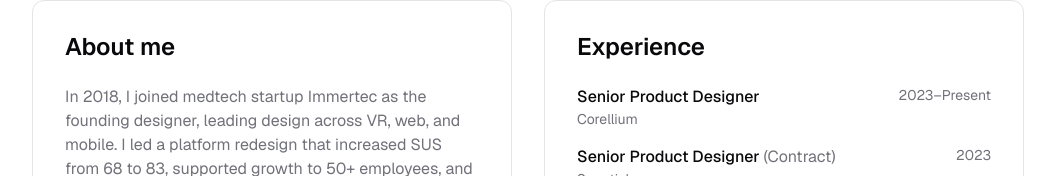
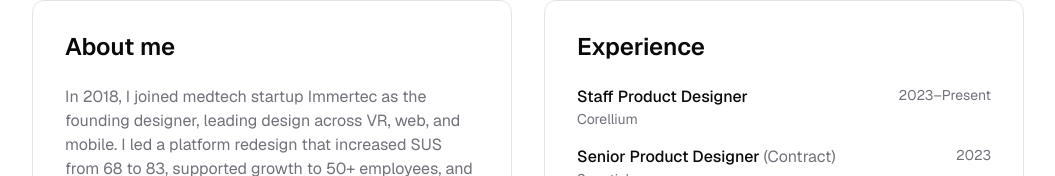
Before and after one commit to brendanciccone/portfolio, a Next.js app: page /about in a window 1280 px wide. Shown: the part 112-288 px from the top of the page, without its empty margins (112-1167 px from the left). Built offline with nearby package versions, Linux system fonts and the light colour scheme.

Commit message:
fix: update text and metadata

```diff
--- a/app/about/page.tsx
+++ b/app/about/page.tsx
@@ -66,7 +66,7 @@ export default function About() {
                   <ul className="space-y-4">
                     <li className="flex justify-between items-start">
                       <div>
-                        <span className="font-medium">Senior Product Designer</span>
+                        <span className="font-medium">Staff Product Designer</span>
                         <div className="text-sm text-muted-foreground">Corellium</div>
                       </div>
                       <span className="text-sm text-muted-foreground">2023–Present</span>
--- a/app/layout.tsx
+++ b/app/layout.tsx
@@ -9,9 +9,9 @@ import { SpeedInsights } from "@vercel/speed-insights/next"
 import { ErrorBoundary } from "@/components/error-boundary"
 
 export const metadata: Metadata = {
-  title: "Brendan Ciccone - 0 → 1 Senior Product Designer",
+  title: "Brendan Ciccone - 0 → 1 Staff Product Designer",
   description:
-    "Brendan Ciccone is a 0 → 1 Senior Product Designer with 7 years of experience turning ideas into fully realized B2B and B2C products across healthcare, cybersecurity, and finance.",
+    "Brendan Ciccone is a 0 → 1 Staff Product Designer with 7 years of experience turning ideas into fully realized B2B and B2C products across healthcare, cybersecurity, and finance.",
   icons: {
     icon: [
       { url: "/favicon-16x16.png", sizes: "16x16", type: "image/png" },
@@ -23,9 +23,9 @@ export const metadata: Metadata = {
     apple: "/apple-touch-icon.png",
   },
   openGraph: {
-    title: "Brendan Ciccone - 0 → 1 Senior Product Designer",
+    title: "Brendan Ciccone - 0 → 1 Staff Product Designer",
     description:
-      "Brendan Ciccone is a 0 → 1 Senior Product Designer with 7 years of experience turning ideas into fully realized B2B and B2C products across healthcare, cybersecurity, and finance.",
+      "Brendan Ciccone is a 0 → 1 Staff Product Designer with 7 years of experience turning ideas into fully realized B2B and B2C products across healthcare, cybersecurity, and finance.",
     url: "https://brendanciccone.com",
     siteName: "Brendan Ciccone",
     images: [
@@ -33,7 +33,7 @@ export const metadata: Metadata = {
         url: "/og.png",
         width: 1200,
         height: 630,
-        alt: "Brendan Ciccone - 0 → 1 Senior Product Designer",
+        alt: "Brendan Ciccone - 0 → 1 Staff Product Designer",
       },
     ],
     locale: "en_US",
@@ -41,16 +41,16 @@ export const metadata: Metadata = {
   },
   twitter: {
     card: "summary_large_image",
-    title: "Brendan Ciccone - 0 → 1 Senior Product Designer",
+    title: "Brendan Ciccone - 0 → 1 Staff Product Designer",
     description:
-      "Brendan Ciccone is a 0 → 1 Senior Product Designer with 7 years of experience turning ideas into fully realized B2B and B2C products across healthcare, cybersecurity, and finance.",
+      "Brendan Ciccone is a 0 → 1 Staff Product Designer with 7 years of experience turning ideas into fully realized B2B and B2C products across healthcare, cybersecurity, and finance.",
     creator: "@brendanciccone",
     images: [
       {
         url: "/og.png",
         width: 1200,
         height: 630,
-        alt: "Brendan Ciccone - 0 → 1 Senior Product Designer"
+        alt: "Brendan Ciccone - 0 → 1 Staff Product Designer"
       }
     ],
   },
--- a/app/page.tsx
+++ b/app/page.tsx
@@ -13,7 +13,7 @@ export default function Portfolio() {
       <div className="max-w-[1024px] mx-auto px-4 py-6 sm:py-8">
         <FadeIn delay={0} duration={350}>
           <p className="text-base sm:text-lg mb-8 sm:mb-12 text-muted-foreground font-medium">
-            <span className="text-foreground">0 → 1 Senior Product Designer</span> with 7 years of experience turning
+            <span className="text-foreground">0 → 1 Staff Product Designer</span> with 7 years of experience turning
             ideas into fully realized B2B and B2C products across healthcare, cybersecurity, and finance.
           </p>
         </FadeIn>
--- a/app/work/immertec/page.tsx
+++ b/app/work/immertec/page.tsx
@@ -2,7 +2,7 @@ import { generatePageMetadata, projectDetails } from "@/lib/metadata";
 
 export const metadata = generatePageMetadata({
   title: projectDetails.immertec.title,
-  description: `${projectDetails.immertec.description} by Brendan Ciccone, a 0 → 1 Senior Product Designer with 7 years of experience turning ideas into fully realized products.`,
+  description: `${projectDetails.immertec.description} by Brendan Ciccone, a 0 → 1 Staff Product Designer with 7 years of experience turning ideas into fully realized products.`,
   path: "/work/immertec",
   imageUrl: projectDetails.immertec.image.url,
   imageAlt: projectDetails.immertec.image.alt,
--- a/app/work/layout.tsx
+++ b/app/work/layout.tsx
@@ -3,7 +3,7 @@ import type { Metadata } from "next"
 
 export const metadata: Metadata = {
   title: "Work | Brendan Ciccone",
-  description: "Portfolio of Brendan Ciccone, a 0 → 1 Senior Product Designer with 7 years of experience.",
+  description: "Portfolio of Brendan Ciccone, a 0 → 1 Staff Product Designer with 7 years of experience.",
 }
 
 export default function WorkLayout({
--- a/app/work/paidly/page.tsx
+++ b/app/work/paidly/page.tsx
@@ -2,7 +2,7 @@ import { generatePageMetadata, projectDetails } from "@/lib/metadata";
 
 export const metadata = generatePageMetadata({
   title: projectDetails.paidly.title,
-  description: `${projectDetails.paidly.description} by Brendan Ciccone, a 0 → 1 Senior Product Designer with 7 years of experience turning ideas into fully realized products.`,
+  description: `${projectDetails.paidly.description} by Brendan Ciccone, a 0 → 1 Staff Product Designer with 7 years of experience turning ideas into fully realized products.`,
   path: "/work/paidly",
   imageUrl: projectDetails.paidly.image.url,
   imageAlt: projectDetails.paidly.image.alt,
--- a/app/work/spontivly/page.tsx
+++ b/app/work/spontivly/page.tsx
@@ -2,7 +2,7 @@ import { generatePageMetadata, projectDetails } from "@/lib/metadata";
 
 export const metadata = generatePageMetadata({
   title: projectDetails.spontivly.title,
-  description: `${projectDetails.spontivly.description} by Brendan Ciccone, a 0 → 1 Senior Product Designer with 7 years of experience turning ideas into fully realized products.`,
+  description: `${projectDetails.spontivly.description} by Brendan Ciccone, a 0 → 1 Staff Product Designer with 7 years of experience turning ideas into fully realized products.`,
   path: "/work/spontivly",
   imageUrl: projectDetails.spontivly.image.url,
   imageAlt: projectDetails.spontivly.image.alt,
--- a/lib/metadata.ts
+++ b/lib/metadata.ts
@@ -3,7 +3,7 @@ import type { Metadata } from 'next';
 // Base metadata that's common across all pages
 const baseMetadata = {
   siteName: "Brendan Ciccone",
-  description: "Brendan Ciccone is a 0 → 1 Senior Product Designer with 7 years of experience turning ideas into fully realized B2B and B2C products across healthcare, cybersecurity, and finance.",
+  description: "Brendan Ciccone is a 0 → 1 Staff Product Designer with 7 years of experience turning ideas into fully realized B2B and B2C products across healthcare, cybersecurity, and finance.",
   baseUrl: "https://brendanciccone.com",
   defaultImage: "https://hebbkx1anhila5yf.public.blob.vercel-storage.com/image.jpg-d0SidsvzAZGPwLQFoyhGS1atLlTVa3.jpeg",
   creator: "@brendanciccone",
@@ -56,13 +56,13 @@ export function generatePageMetadata({
   description = baseMetadata.description,
   path = '',
   imageUrl = baseMetadata.defaultImage,
-  imageAlt = "Brendan Ciccone - 0 → 1 Senior Product Designer",
+  imageAlt = "Brendan Ciccone - 0 → 1 Staff Product Designer",
   imageWidth = 1200,
   imageHeight = 630,
 }: PageMetadataParams): Metadata {
   const pageTitle = title
-    ? `${title} - Brendan Ciccone - 0 → 1 Senior Product Designer`
-    : "Brendan Ciccone - 0 → 1 Senior Product Designer";
+    ? `${title} - Brendan Ciccone - 0 → 1 Staff Product Designer`
+    : "Brendan Ciccone - 0 → 1 Staff Product Designer";
 
   const url = `${baseMetadata.baseUrl}${path}`;
 
```
